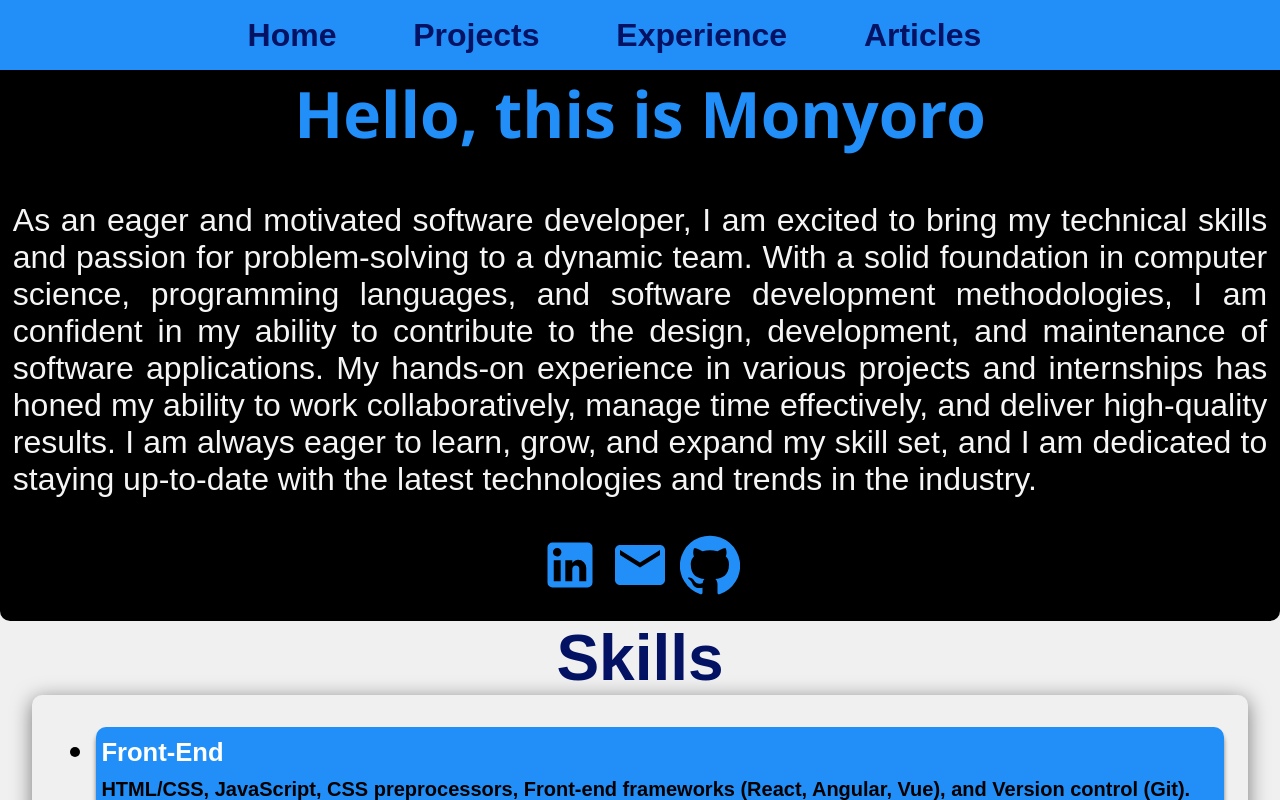
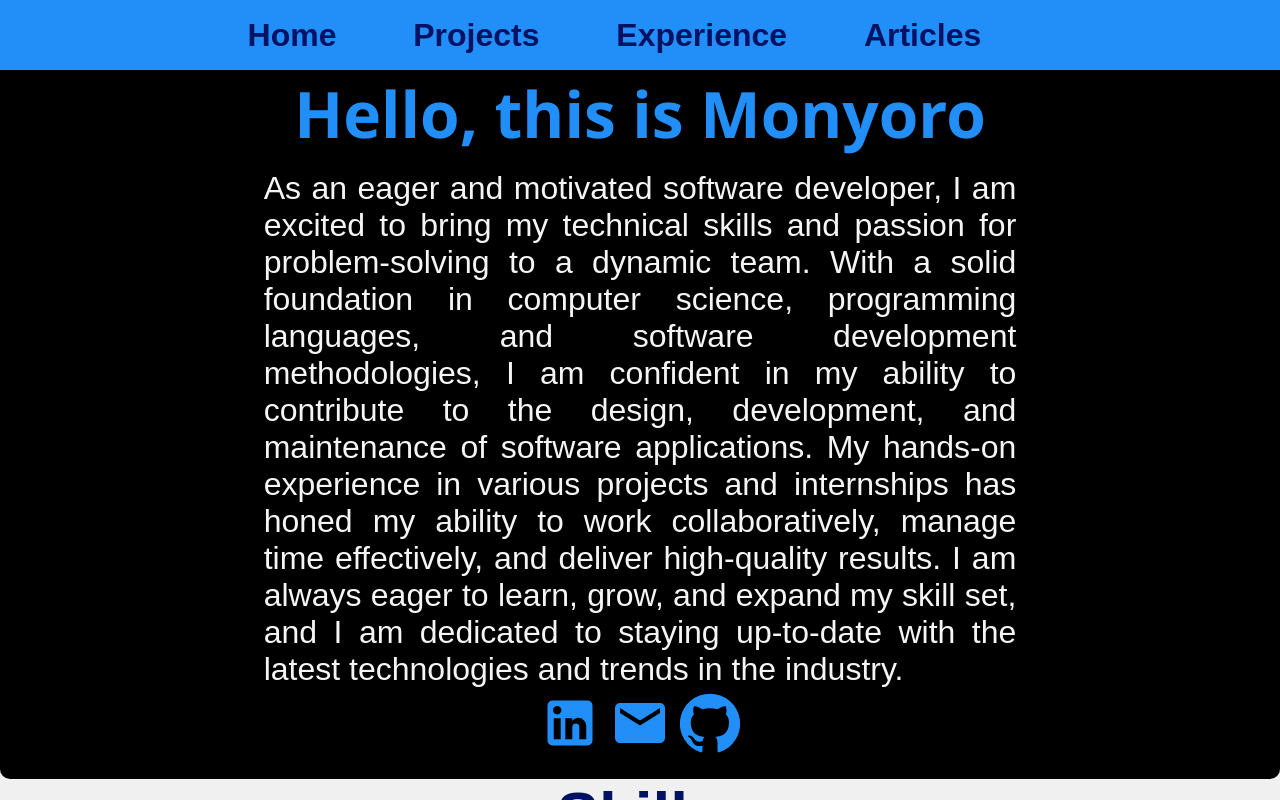
Before and after one commit to moabmo/abiud, a React (Create React App) app: page / in a window 1280 px wide. Shown: the top 800 px of the page. Built offline with nearby package versions, Linux system fonts and the light colour scheme.

Commit message:
Update index.css

```diff
--- a/src/index.css
+++ b/src/index.css
@@ -11,3 +11,7 @@ code {
   font-family: source-code-pro, Menlo, Monaco, Consolas, 'Courier New',
     monospace;
 }
+p{
+  width:60%;
+  margin:auto;
+}
```
